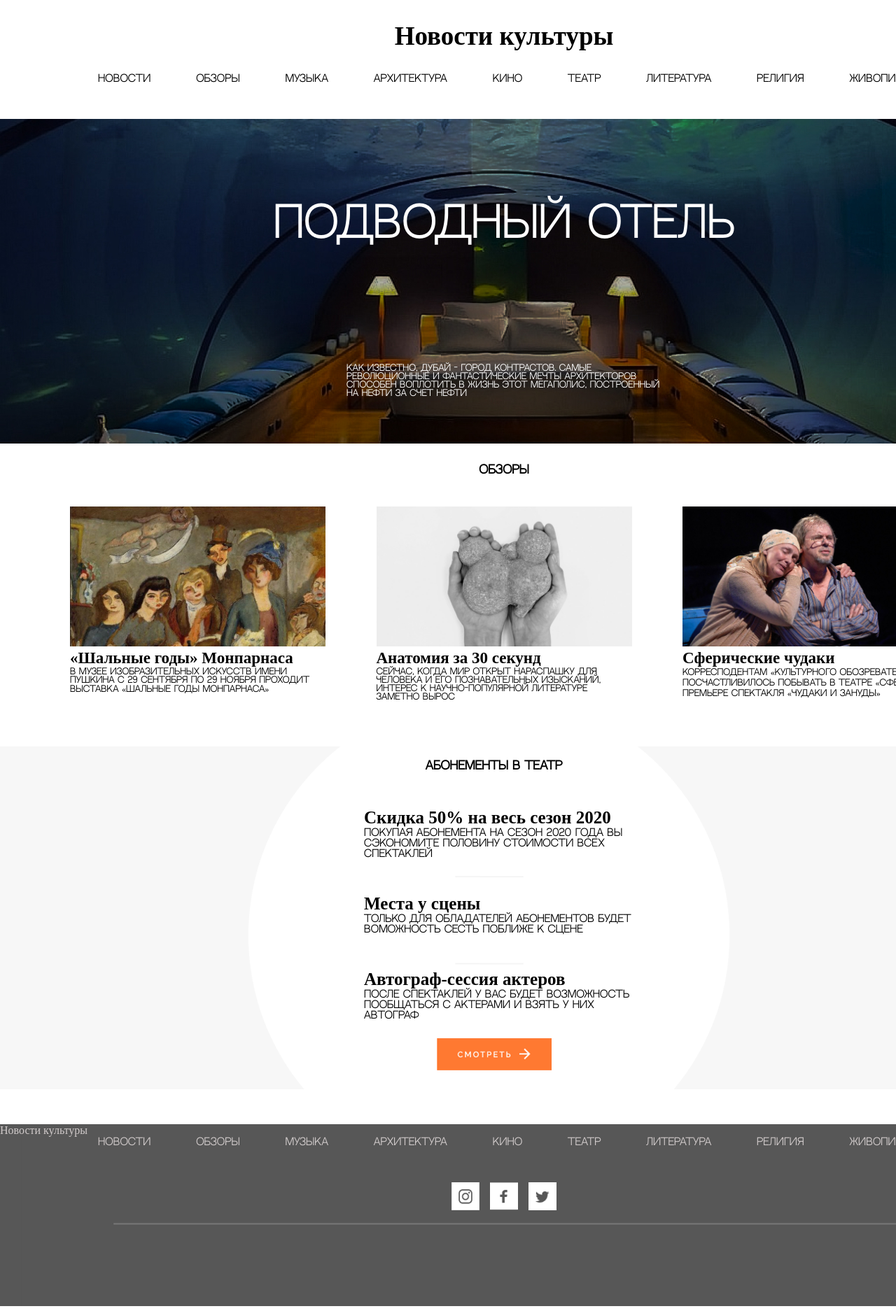
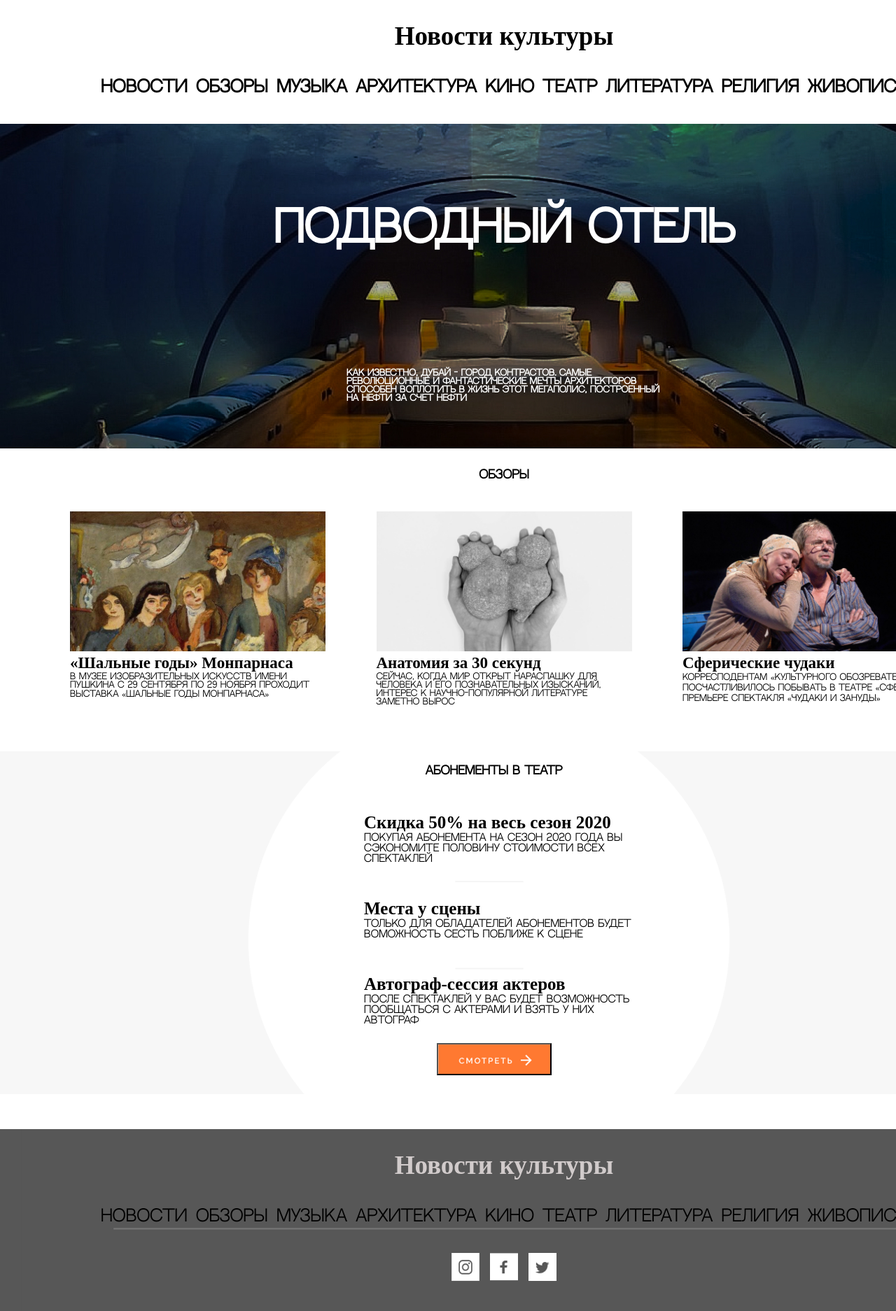
Before and after one commit to kamitaqu/html-1, a plain HTML site: page index.html in a window 1280 px wide. Shown: the top 1874 px of the page at 70% size. Drawn offline with Linux system fonts and the light colour scheme.

Commit message:
updated header/main/footer

```diff
--- a/index.html
+++ b/index.html
@@ -2,46 +2,70 @@
 <html>
   <head>
     <title>Новости культуры</title>
-	<meta charset="utf-8">
-    <link rel="stylesheet" type="text/css" href="style.css">
+    <meta charset="utf-8" />
+    <link rel="stylesheet" type="text/css" href="style.css" />
   </head>
   <body>
-<header>
-	<div>Новости культуры</div>
+    <header class="header">
+      <div class="news__heading">Новости культуры</div>
+      <nav class="aa">
+        <ul class="main">
+          <li><a>Новости</a></li>
+          <li><a>Обзоры</a></li>
+          <li><a>Музыка</a></li>
+          <li><a>Архитектура</a></li>
+          <li><a>Кино</a></li>
+          <li><a>Театр</a></li>
+          <li><a>Литература</a></li>
+          <li><a>Религия</a></li>
+          <li><a>Живопись</a></li>
+        </ul>
+      </nav>
     </header>
-<div class="aa">
-	    <ul class="main">
-        <li>Новости</a></li>
-        <li>Обзоры</a></li>
-        <li>Музыка</a></li>
-        <li>Архитектура</a></li>
-        <li>Кино</a></li>
-        <li>Театр</a></li>
-        <li>Литература</a></li>
-        <li>Религия</a></li>
-        <li>Живопись</a></li>
-    </ul>
-</div>
+    <main>
       <div class="image">
-	<div class="h1">ПОДВОДНЫЙ ОТЕЛЬ</div>
-	<div class="h2">Как известно, Дубай - город контрастов. Самые революционные и фантастические мечты архитекторов способен воплотить в жизнь этот мегаполис, построенный на нефти за счет нефти</div>
+        <h1 class="h1">ПОДВОДНЫЙ ОТЕЛЬ</h1>
+        <h2 class="h2">
+          Как известно, Дубай - город контрастов. Самые революционные и
+          фантастические мечты архитекторов способен воплотить в жизнь этот
+          мегаполис, построенный на нефти за счет нефти
+        </h2>
       </div>
       <div class="views">ОБЗОРЫ</div>
       <div class="links">
         <div>
-			<div><img src="./img/monparnasse.jpg" alt="image" height="200px"></div>
-			<div><a href="wikipedia.com"><b>«Шальные годы» Монпарнаса</b></a></div>
-			<div class="nw">В Музее изобразительных искусств имени Пушкина с 29 сентября по 29 ноября проходит выставка «Шальные годы Монпарнаса»</div>
+          <div><img src="monparnasse.jpg" alt="image" height="200px" /></div>
+          <div>
+            <a href="wikipedia.com"><b>«Шальные годы» Монпарнаса</b></a>
+          </div>
+          <div class="nw">
+            В Музее изобразительных искусств имени Пушкина с 29 сентября по 29
+            ноября проходит выставка «Шальные годы Монпарнаса»
+          </div>
         </div>
         <div>
-			<div><img src="./img/clay-in-the-hands.jpg" alt="image" height="200px"></div>
-			<div><a href="wikipedia.com"><b>Анатомия за 30 секунд</b></a></div>
-			<div class="nw">Сейчас, когда мир открыт нараспашку для человека и его познавательных изысканий, интерес к научно-популярной литературе заметно вырос</div>
+          <div>
+            <img src="clay-in-the-hands.jpg" alt="image" height="200px" />
           </div>
           <div>
-			<div><img src="./img/spherical-eccentrics.jpg" alt="image" height="200px"></div>
-			<div><a href="wikipedia.com"><b>Сферические чудаки</b></a></div>
-			<div class="nw">Корресподентам «Культурного обозревателя» посчастливилось побывать в театре «Сфера» на премьере спектакля «Чудаки и зануды»</div>
+            <a href="wikipedia.com"><b>Анатомия за 30 секунд</b></a>
+          </div>
+          <div class="nw">
+            Сейчас, когда мир открыт нараспашку для человека и его
+            познавательных изысканий, интерес к научно-популярной литературе
+            заметно вырос
+          </div>
+        </div>
+        <div>
+          <div>
+            <img src="spherical-eccentrics.jpg" alt="image" height="200px" />
+          </div>
+          <div>
+            <a href="wikipedia.com"><b>Сферические чудаки</b></a>
+          </div>
+          <div class="nw">
+            Корресподентам «Культурного обозревателя» посчастливилось побывать в
+            театре «Сфера» на премьере спектакля «Чудаки и зануды»
           </div>
         </div>
       </div>
@@ -49,43 +73,51 @@
         <div class="h3">АБОНЕМЕНТЫ В ТЕАТР</div>
         <div class="pos">
           <div class="hs">Скидка 50% на весь сезон 2020</div>
-		<div class="txt">Покупая абонемента на сезон 2020 года вы сэкономите половину стоимости всех спектаклей</div>
+          <div class="txt">
+            Покупая абонемента на сезон 2020 года вы сэкономите половину
+            стоимости всех спектаклей
+          </div>
         </div>
         <div class="pos">
           <div class="hs">Места у сцены</div>
-		<div class="txt">Только для обладателей абонементов будет воможность сесть поближе к сцене</div>
+          <div class="txt">
+            Только для обладателей абонементов будет воможность сесть поближе к
+            сцене
+          </div>
         </div>
         <div class="pos">
           <div class="hs">Автограф-сессия актеров</div>
-		<div class="txt">После спектаклей у вас будет возможность пообщаться с актерами и взять у них автограф</div>
-	</div>
-	<div class="button"></div>
-</div>
-<div class="footer">
-	<div class="header">
-	<div>Новости культуры</div>
-	</div>
-	<div class="aa">
-	    <ul class="main">
-        <li>Новости</a></li>
-        <li>Обзоры</a></li>
-        <li>Музыка</a></li>
-        <li>Архитектура</a></li>
-        <li>Кино</a></li>
-        <li>Театр</a></li>
-        <li>Литература</a></li>
-        <li>Религия</a></li>
-        <li>Живопись</a></li>
-    </ul>
-	</div>
-	<div class="socials">
-		<div class="inst"><img src="./img/inst.png" height="40px" width="40px"></div>
-		<div class="fb"><img src="./img/fb.png" height="40px" width="40px"></div>
-		<div class="twt"><img src="./img/twt.png" height="40px" width="40px"></div>
+          <div class="txt">
+            После спектаклей у вас будет возможность пообщаться с актерами и
+            взять у них автограф
           </div>
         </div>
+        <button class="button"></button>
+      </div>
+    </main>
+    <footer class="footer">
+      <h1 class="news__heading">Новости культуры</h1>
+      <nav class="aa">
+        <ul class="main">
+          <li><a>Новости</a></li>
+          <li><a>Обзоры</a></li>
+          <li><a>Музыка</a></li>
+          <li><a>Архитектура</a></li>
+          <li><a>Кино</a></li>
+          <li><a>Театр</a></li>
+          <li><a>Литература</a></li>
+          <li><a>Религия</a></li>
+          <li><a>Живопись</a></li>
+        </ul>
+      </nav>
+      <div class="socials">
+        <div class="inst">
+          <img src="inst.png" height="40px" width="40px" />
+        </div>
+        <div class="fb"><img src="fb.png" height="40px" width="40px" /></div>
+        <div class="twt"><img src="twt.png" height="40px" width="40px" /></div>
+      </div>
+    </footer>
   </body>
 </html>
-<body>
-
-</body>
+<body></body>
--- a/style.css
+++ b/style.css
@@ -1,57 +1,59 @@
-html{
+* {
+  box-sizing: border-box;
+  padding: 0;
+  margin: 0;
+}
+
+html {
   scroll-behavior: smooth;
 }
-@font-face{
+@font-face {
   font-family: NeutralFace;
-	src:url(NeutralFace.otf) format("truetype");
+  src: url(NeutralFace.otf) format("truetype");
   font-style: normal;
   font-weight: normal;
 }
-body{
+body {
   width: 1440px;
-	margin-left:auto;
+  margin-left: auto;
   margin-right: auto;
   position: relative;
 }
-header{
+.header {
   font-weight: bold;
-	margin-top: 30px;
   position: relative;
   width: 1440px;
-	height: 75px;
+  margin-bottom: 40px;
 }
-header>div{
+.news__heading {
+  display: flex;
+  justify-content: center;
   font-size: 37px;
-	margin: 0;
-    position: absolute;
-    left: 50%;
-    margin-right: -50%;
-    transform: translate(-50%);
+  margin-bottom: 40px;
+  padding-top: 30px;
 }
-.aa{
+.aa {
   width: 1440px;
 }
 .main {
   font-family: NeutralFace;
-	margin-top: 100px;
   display: flex;
   font-size: 14px;
   justify-content: space-between;
-    padding: 10px 100px;
-    margin: -10px 40px 40px 40px;
+  width: 80%;
+  margin: 0 auto;
 }
-.main>li {
+.main > li {
   list-style-type: none;
 }
-.image{
+.image {
   font-family: NeutralFace;
-	position: relative;
   color: white;
   width: 1440px;
   height: 464px;
-	background: url(./img/underwater-hotel.jpg);
+  background: url(underwater-hotel.jpg);
 }
-.h1{
+.h1 {
   margin-top: 120px;
   font-size: 60px;
   position: absolute;
@@ -59,7 +61,7 @@ header>div{
   margin-right: -50%;
   transform: translate(-50%);
 }
-.h2{
+.h2 {
   font-size: 12px;
   width: 450px;
   height: 50px;
@@ -69,7 +71,7 @@ header>div{
   margin-right: -50%;
   transform: translate(-50%);
 }
-.views{
+.views {
   font-weight: bold;
   font-family: NeutralFace;
   margin-top: 30px;
@@ -78,27 +80,27 @@ header>div{
   margin-right: -50%;
   transform: translate(-50%);
 }
-.links{
+.links {
   margin-top: 75px;
   display: flex;
   justify-content: space-between;
   padding: 15px 100px;
 }
-.links>div{
+.links > div {
   width: 365px;
 }
-.nw{
+.nw {
   font-family: NeutralFace;
   font-size: 12px;
 }
-.lower{
+.lower {
   margin-top: 50px;
   width: 1440px;
   height: 490px;
-	background: url(./img/bg.png);
+  background: url(bg.png);
   position: relative;
 }
-.h3{
+.h3 {
   font-weight: bold;
   margin-top: 20px;
   font-family: NeutralFace;
@@ -107,54 +109,59 @@ header>div{
   margin-right: -50%;
   transform: translate(-50%);
 }
-.hs{
+.hs {
   margin-top: 50px;
   font-weight: bold;
   font-size: 25px;
 }
-.txt{
+.txt {
   font-family: NeutralFace;
   font-size: 14px;
 }
-.pos{
+.pos {
   width: 400px;
   position: relative;
-	top:18%;
-	left:50%;
+  top: 18%;
+  left: 50%;
   margin-right: -50%;
   transform: translate(-50%);
   background: transparent;
 }
-.button{
+.button {
   width: 164px;
   height: 46px;
-	background:url(./img/button.png);
+  background: url(button.png);
   position: relative;
-	top:23%;
-	left:49%;
+  top: 23%;
+  left: 49%;
   margin-right: -50%;
   transform: translate(-50%);
 }
-.footer{
+.footer {
   width: 1440px;
   height: 260px;
   margin-top: 50px;
-	background: url(./img/lwbg.png) 80%;
+  background: url(lwbg.png) 80%;
   position: absolute;
   color: #d1cbcb;
 }
-.socials{
+
+.footer > nav {
+  margin-bottom: 40px;
+}
+
+.socials {
   display: flex;
   justify-content: space-between;
   margin: 0 645px;
 }
-a{
+a {
   margin-top: 20px;
   margin-bottom: 20px;
   font-size: 23px;
   color: black;
   text-decoration: none;
 }
-a:hover{
+a:hover {
   color: #eb5934;
 }
```
Also changed, not shown: bg.png (renamed from img/bg.png), button.png (renamed from img/button.png), clay-in-the-hands.jpg (renamed from img/clay-in-the-hands.jpg), fb.png (renamed from img/fb.png), inst.png (renamed from img/inst.png), lwbg.png (renamed from img/lwbg.png), monparnasse.jpg (renamed from img/monparnasse.jpg), spherical-eccentrics.jpg (renamed from img/spherical-eccentrics.jpg), twt.png (renamed from img/twt.png), underwater-hotel.jpg (renamed from img/underwater-hotel.jpg). Lines whose indentation alone changed are shown as unchanged.
